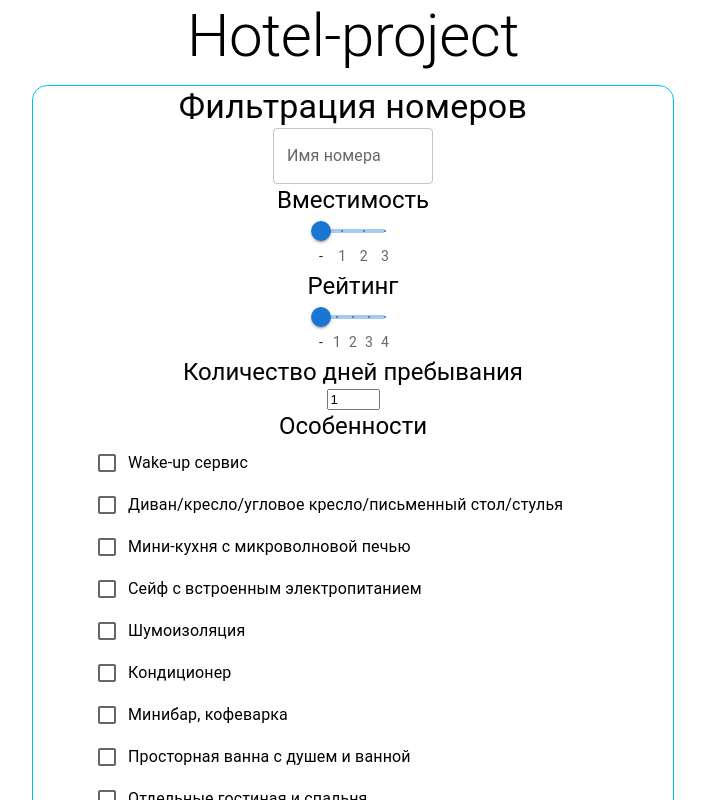
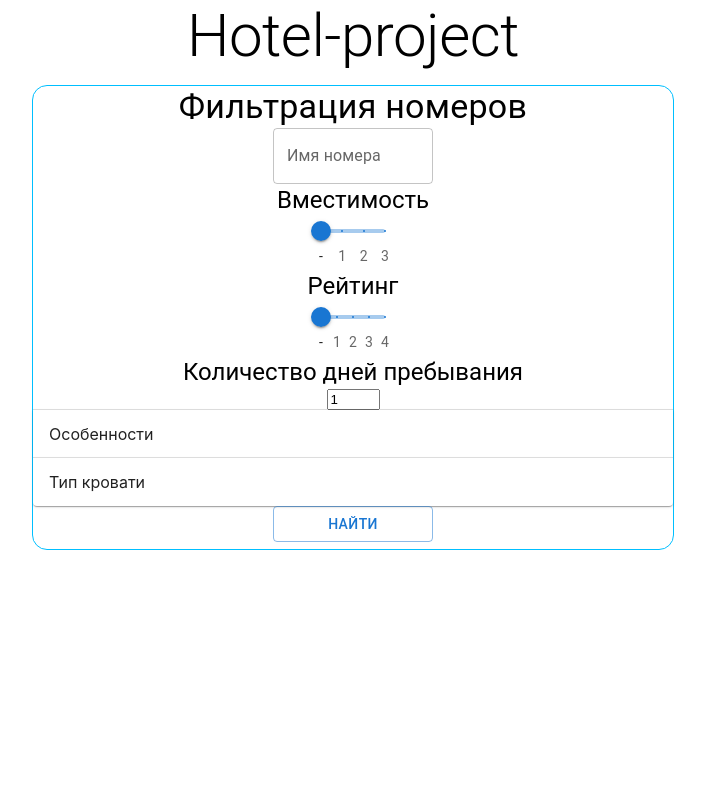
Before and after one commit to Carcass0/HotelRoomBooking, a React (Create React App) app in the folder frontend/: page / in a window 1280 px wide. Shown: the top 800 px of the page, without its empty margins (287-992 px from the left). Built offline with nearby package versions, Linux system fonts and the light colour scheme.

Commit message:
Beds accordion

```diff
--- a/frontend/src/pages/RoomsList/RoomsList.tsx
+++ b/frontend/src/pages/RoomsList/RoomsList.tsx
@@ -9,7 +9,7 @@ import Select, { SelectChangeEvent } from '@mui/material/Select';
 import MenuItem from '@mui/material/MenuItem';
 import RoomInfo from '../../components/RoomInfo/RoomInfo';
 import TextField from '@mui/material/TextField';
-import { Button, FormControlLabel, FormGroup } from '@mui/material';
+import { Accordion, AccordionDetails, AccordionSummary, Button, FormControlLabel, FormGroup } from '@mui/material';
 import Checkbox from '@mui/material/Checkbox';
 
 function RoomsList() {
@@ -137,8 +137,15 @@ function RoomsList() {
             <Typography variant="h5">Количество дней пребывания</Typography>
             <input type="number" name="stayDuration" style={{width: 45}} value={stayDuration} onChange={handleStayDuration}></input>
             </Box>
-            <Typography variant="h5">Особенности</Typography>
-            <FormGroup sx={{marginLeft: '10%'}}>
+            <Accordion>
+          <AccordionSummary
+            aria-controls="panel1-content"
+            id="panel1-header"
+          >
+          Особенности
+        </AccordionSummary>
+        <AccordionDetails>
+        <FormGroup sx={{marginLeft: '10%'}}>
             {
               AMENITY_TYPES.map((item, index) => {
                 return (
@@ -147,8 +154,17 @@ function RoomsList() {
             })
           }
             </FormGroup>
-            <Typography variant="h5">Тип кровати в номере</Typography>
-            <FormGroup sx={{marginLeft: '10%'}}>
+          </AccordionDetails>
+          </Accordion>
+            <Accordion>
+          <AccordionSummary
+            aria-controls="panel1-content"
+            id="panel1-header"
+          >
+          Тип кровати
+        </AccordionSummary>
+        <AccordionDetails>
+        <FormGroup sx={{marginLeft: '10%'}}>
             {
               BED_TYPES.map((item, index) => {
                 return (
@@ -157,6 +173,8 @@ function RoomsList() {
             })
           }
             </FormGroup>
+          </AccordionDetails>
+          </Accordion>
             <Button variant="outlined" sx={{width: '25%', marginBottom: '1%'}} onClick={handleFiltersSending}>Найти</Button>
           </Box>
         </Box>
```
